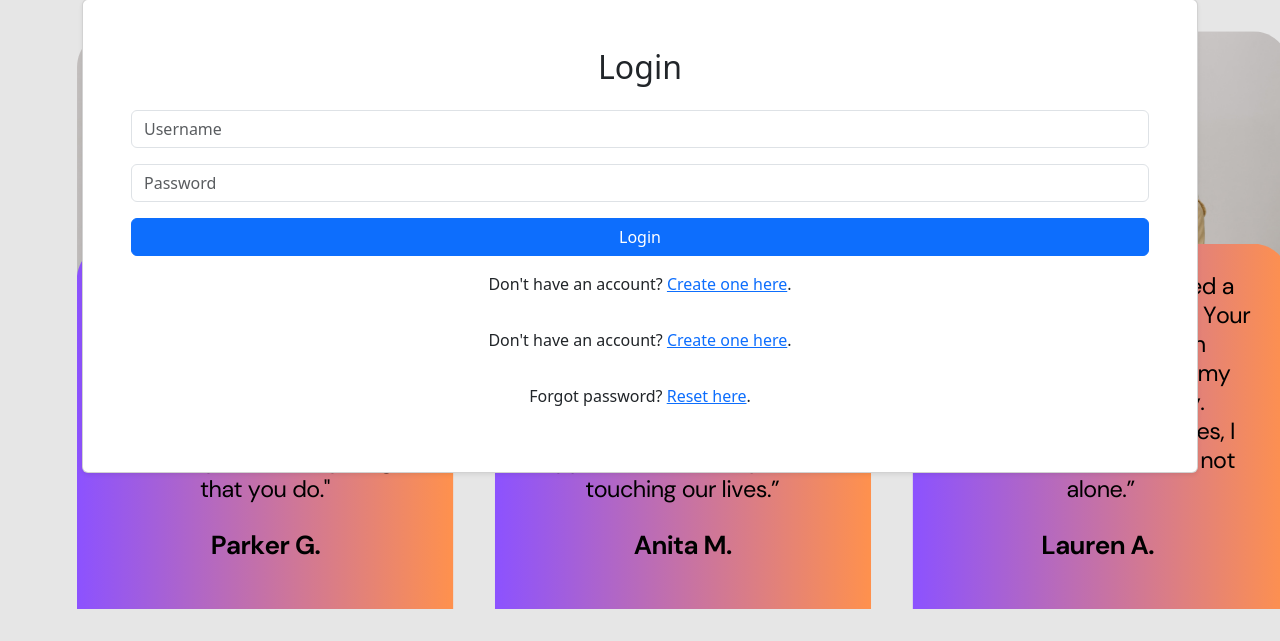
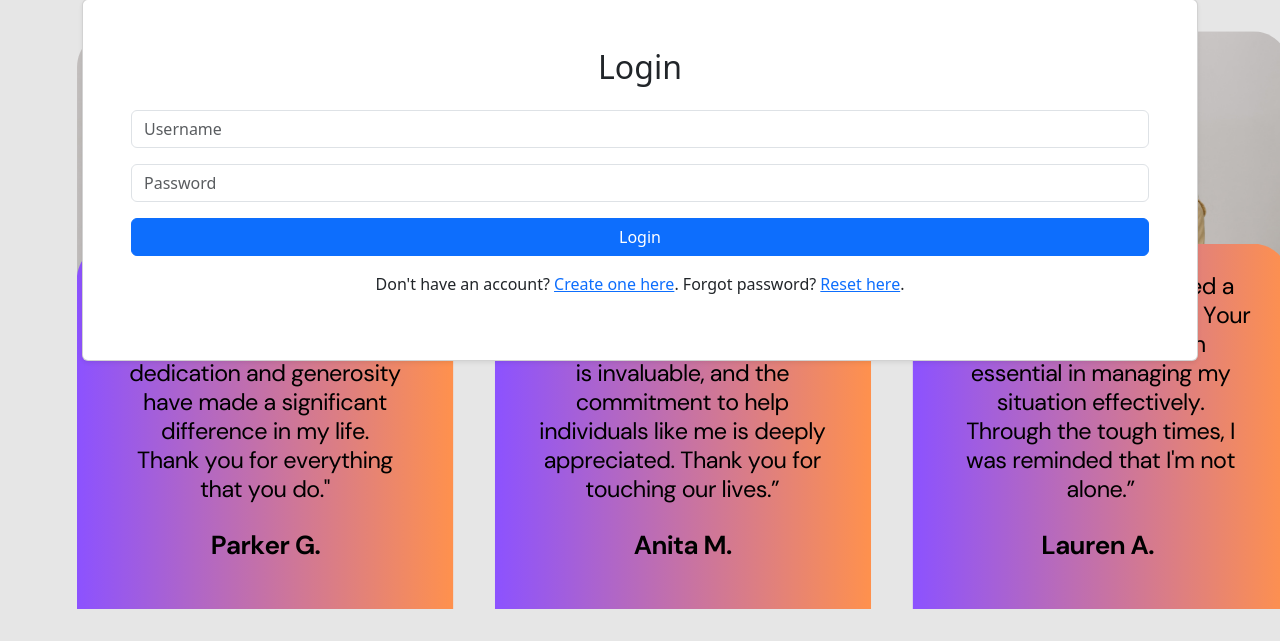
Before and after one commit to alrudniy/T1-f24-edu, a Flask app: page / in a window 1280 px wide. Shown: the part 159-800 px from the top of the page. Run offline with Flask 3, Linux system fonts and the light colour scheme.

Commit message:
deleted extra reset password option

```diff
--- a/templates/login.html
+++ b/templates/login.html
@@ -51,10 +51,8 @@
         <!-- Link to the account creation page, centered below the form for users who need to sign up -->
         <p class="mt-3 text-center">
             Don't have an account? <a href="{{ url_for('create_account') }}">Create one here</a>.
+            Forgot password? <a href="{{ url_for('forgot_password') }}">Reset here</a>.
         </p>
-
-        <p class="mt-3 text-center">Don't have an account? <a href="{{ url_for('create_account') }}">Create one here</a>.</p>
-        <p class="mt-3 text-center">Forgot password? <a href="{{ url_for('forgot_password') }}">Reset here</a>.</p>
 
     </div>
 
```
